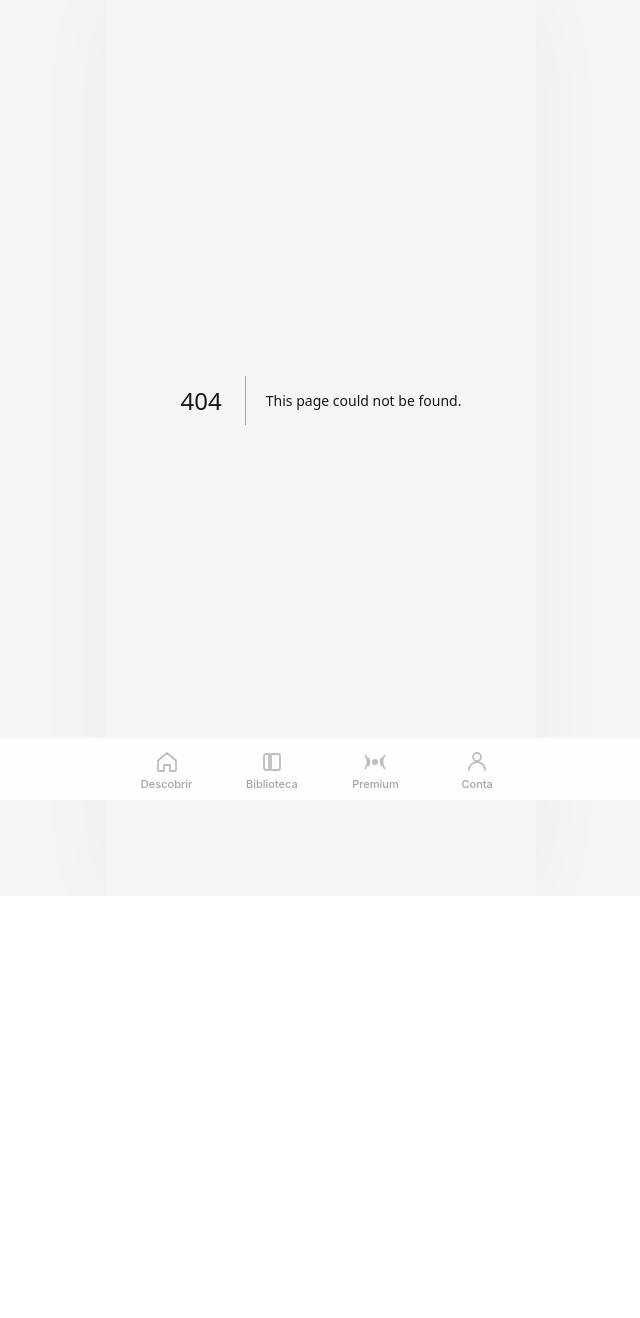
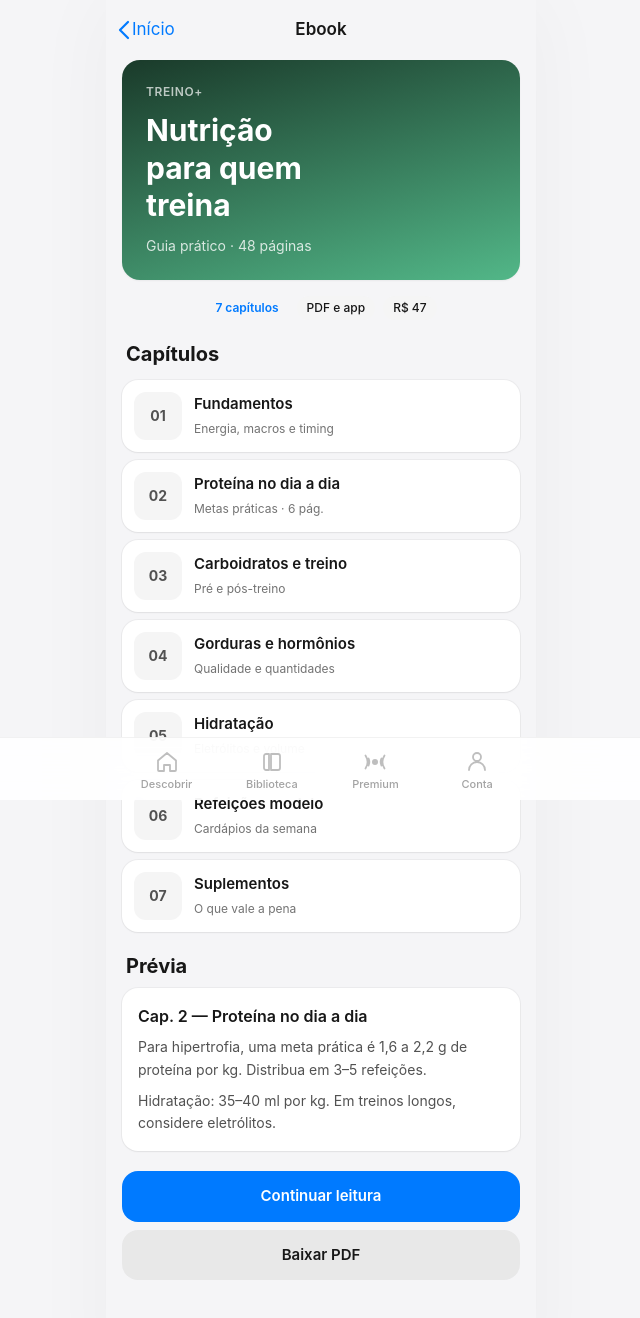
Before and after one commit to rbmny/treino-live, a Next.js app: page /ebook in a window 1280 px wide. Before the commit this address had no page. Shown: the top 1318 px of the page, without its empty margins (319-959 px from the left). Before the commit the page ends 896 px from the top, so only its background shows below. Built offline with nearby package versions, Linux system fonts and the light colour scheme.

Commit message:
Add Ebook nutrição demo page

```diff
--- /dev/null
+++ b/src/app/ebook/page.tsx
@@ -0,0 +1,130 @@
+"use client";
+
+import { BackNav } from "@/components/BackNav";
+import { EBOOK_CHAPTERS } from "@/lib/content";
+import { useDemoStore, useHasMounted } from "@/lib/store";
+import { useToast } from "@/components/Toast";
+
+export default function EbookPage() {
+  const { ebookChaptersRead, markEbookChapter, ownsShop, purchaseShopItem } =
+    useDemoStore();
+  const mounted = useHasMounted();
+  const { toast } = useToast();
+  const readCount = mounted ? ebookChaptersRead.length : 0;
+
+  return (
+    <main className="pb-6 pt-2">
+      <BackNav href="/" label="Início" title="Ebook" />
+
+      <div
+        className="mx-4 mt-2 flex min-h-[220px] flex-col justify-between rounded-[18px] p-6 text-white shadow-sm"
+        style={{ background: "linear-gradient(165deg,#1A3A2A,#52B788)" }}
+      >
+        <div>
+          <div className="text-xs font-semibold uppercase tracking-wider text-white/70">
+            Treino+
+          </div>
+          <h2 className="mt-3 text-3xl font-bold leading-tight">
+            Nutrição
+            <br />
+            para quem
+            <br />
+            treina
+          </h2>
+        </div>
+        <div className="text-sm text-white/80">
+          Guia prático · 48 páginas
+          {readCount > 0 ? ` · ${readCount}/7 lidos` : ""}
+        </div>
+      </div>
+
+      <div className="mx-4 mt-4 flex flex-wrap justify-center gap-2">
+        <span className="rounded-full bg-[#007AFF]/12 px-2.5 py-1 text-xs font-semibold text-[#007AFF]">
+          7 capítulos
+        </span>
+        <span className="rounded-full bg-neutral-100 px-2.5 py-1 text-xs font-medium">
+          PDF e app
+        </span>
+        <span className="rounded-full bg-neutral-100 px-2.5 py-1 text-xs font-medium">
+          R$ 47
+        </span>
+      </div>
+
+      <p className="px-5 pb-3 pt-5 text-xl font-bold">Capítulos</p>
+      <div className="space-y-2 px-4">
+        {EBOOK_CHAPTERS.map((c) => {
+          const read = mounted && ebookChaptersRead.includes(c.id);
+          return (
+            <button
+              key={c.id}
+              type="button"
+              onClick={() => {
+                markEbookChapter(c.id);
+                if (!ownsShop("shop-ebook")) purchaseShopItem("shop-ebook");
+                toast(
+                  read
+                    ? `Capítulo ${c.n}: ${c.t}`
+                    : `Marcado como lido · Cap. ${c.n}`
+                );
+              }}
+              className={`flex w-full items-center gap-3 rounded-2xl bg-white p-3 text-left shadow-sm ring-1 transition ${
+                read ? "ring-emerald-300" : "ring-black/[0.04]"
+              }`}
+            >
+              <div
+                className={`flex h-12 w-12 shrink-0 items-center justify-center rounded-xl text-sm font-bold ${
+                  read
+                    ? "bg-emerald-100 text-emerald-700"
+                    : "bg-neutral-100 text-neutral-600"
+                }`}
+              >
+                {read ? "✓" : c.n}
+              </div>
+              <div>
+                <strong className="block text-[15px] font-semibold">{c.t}</strong>
+                <span className="text-xs text-neutral-500">{c.m}</span>
+              </div>
+            </button>
+          );
+        })}
+      </div>
+
+      <p className="px-5 pb-2 pt-5 text-xl font-bold">Prévia</p>
+      <div className="mx-4 rounded-2xl bg-white p-4 shadow-sm ring-1 ring-black/[0.04]">
+        <h3 className="font-semibold">Cap. 2 — Proteína no dia a dia</h3>
+        <p className="mt-2 text-sm leading-relaxed text-neutral-600">
+          Para hipertrofia, uma meta prática é 1,6 a 2,2 g de proteína por kg.
+          Distribua em 3–5 refeições.
+        </p>
+        <p className="mt-2 text-sm leading-relaxed text-neutral-600">
+          Hidratação: 35–40 ml por kg. Em treinos longos, considere eletrólitos.
+        </p>
+      </div>
+
+      <div className="space-y-2 px-4 pt-5">
+        <button
+          onClick={() => {
+            const next = EBOOK_CHAPTERS.find(
+              (c) => !ebookChaptersRead.includes(c.id)
+            );
+            if (next) {
+              markEbookChapter(next.id);
+              toast(`Continuando · Cap. ${next.n}: ${next.t}`);
+            } else {
+              toast("Todos os capítulos lidos 🎉");
+            }
+          }}
+          className="w-full rounded-2xl bg-[#007AFF] py-3.5 text-[15px] font-semibold text-white"
+        >
+          Continuar leitura
+        </button>
+        <button
+          onClick={() => toast("PDF baixado (demo)")}
+          className="w-full rounded-2xl bg-neutral-200/80 py-3.5 text-[15px] font-semibold"
+        >
+          Baixar PDF
+        </button>
+      </div>
+    </main>
+  );
+}
```
